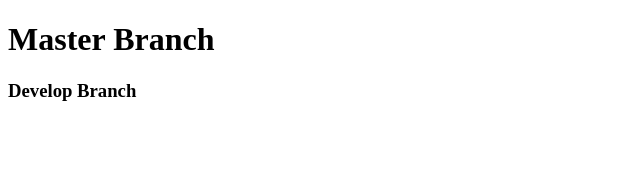
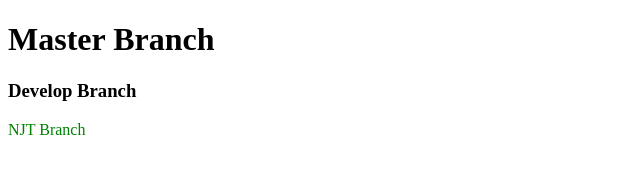
Before and after one commit to ntemple1150/testGit, a plain HTML site: page index.html in a window 1280 px wide. Shown: the full height of the page, 0-640 px from the left. Drawn offline with Linux system fonts and the light colour scheme.

Commit message:
color change

```diff
--- a/index.html
+++ b/index.html
@@ -9,5 +9,6 @@
 <body>
     <h1>Master Branch</h1>
     <h3>Develop Branch</h3>
+    <p style="color: green">NJT Branch</p>
 </body>
 </html>
```
